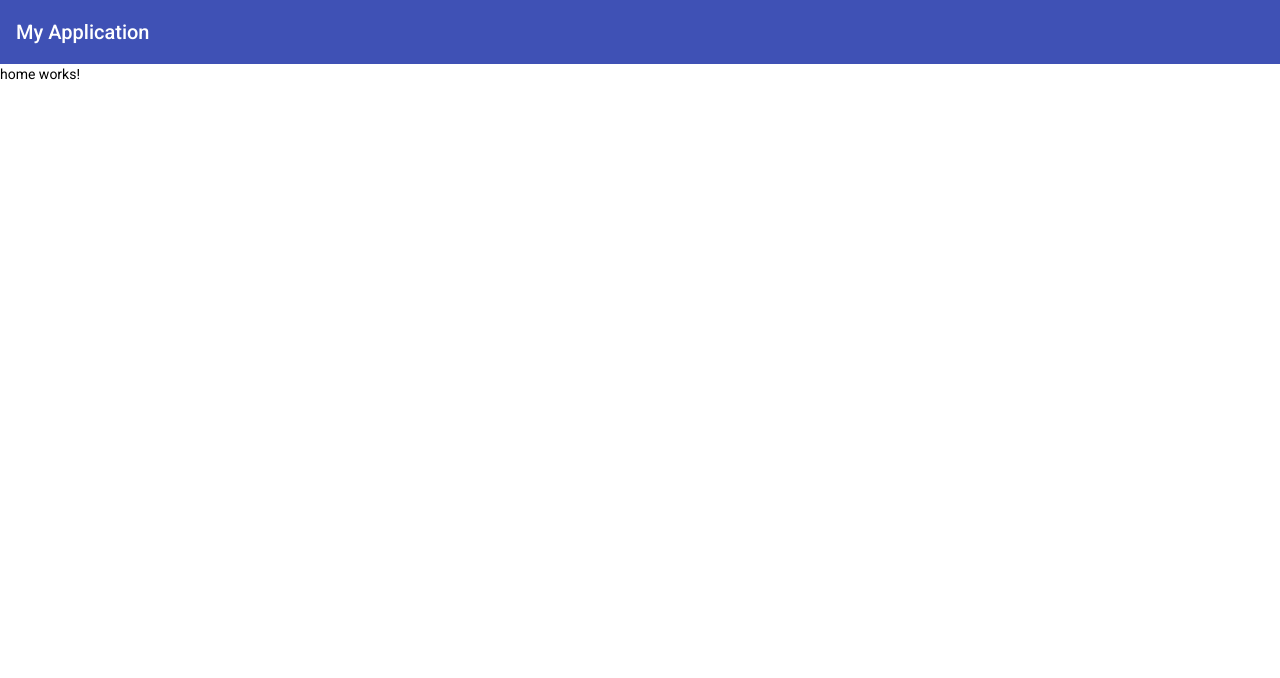
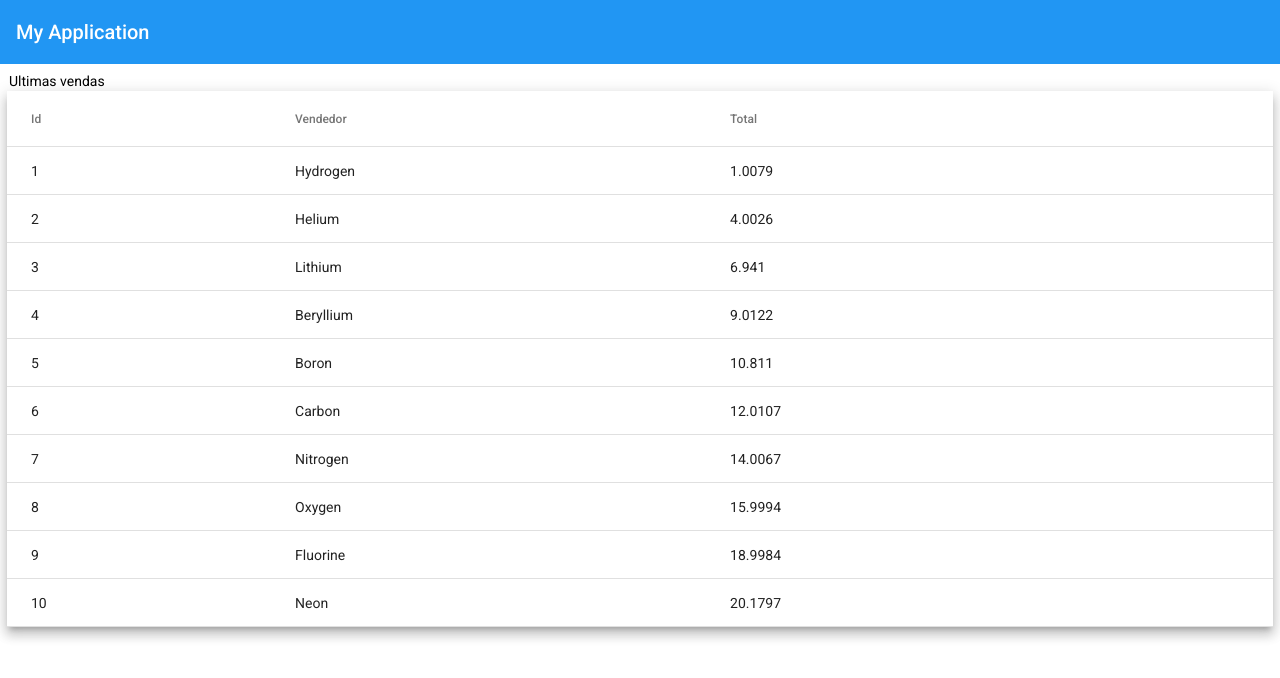
Before and after one commit to marcusmarcelino/note-simplifier, an Angular app in the folder web/: page /home in a window 1280 px wide. Shown: the top 678 px of the page. Built offline with nearby package versions, Linux system fonts and the light colour scheme.

Commit message:
added sales modules

```diff
--- a/web/src/app/app.component.html
+++ b/web/src/app/app.component.html
@@ -1,3 +1,5 @@
 <app-toolbar></app-toolbar>
 
-<router-outlet></router-outlet>
+<div class="content">
+  <router-outlet></router-outlet>
+</div>
--- a/web/src/app/app.component.scss
+++ b/web/src/app/app.component.scss
@@ -0,0 +1,3 @@
+.content {
+  padding: 7px;
+}
--- /dev/null
+++ b/web/src/app/models/sale.ts
@@ -0,0 +1,11 @@
+export class Sale {
+  id: number | undefined;
+  seller: string;
+  amount: number;
+
+  constructor() {
+    this.id = undefined;
+    this.seller = '';
+    this.amount = 0;
+  }
+}
--- a/web/src/app/modules/home/home.module.ts
+++ b/web/src/app/modules/home/home.module.ts
@@ -3,6 +3,7 @@ import { CommonModule } from '@angular/common';
 
 import { HomeRoutingModule } from './home-routing.module';
 import { HomeComponent } from './home/home.component';
+import { MatTableModule } from '@angular/material/table';
 
 
 @NgModule({
@@ -11,7 +12,8 @@ import { HomeComponent } from './home/home.component';
   ],
   imports: [
     CommonModule,
-    HomeRoutingModule
+    HomeRoutingModule,
+    MatTableModule
   ]
 })
 export class HomeModule { }
--- a/web/src/app/modules/home/home/home.component.html
+++ b/web/src/app/modules/home/home/home.component.html
@@ -1 +1,30 @@
-<p>home works!</p>
+<div>
+  <legend>Ultimas vendas</legend>
+  <table mat-table [dataSource]="sales" class="mat-elevation-z8">
+
+    <!--- Note that these columns can be defined in any order.
+          The actual rendered columns are set as a property on the row definition" -->
+
+    <!-- Id Column -->
+    <ng-container matColumnDef="id">
+      <th mat-header-cell *matHeaderCellDef> Id </th>
+      <td mat-cell *matCellDef="let sale"> {{sale.id}} </td>
+    </ng-container>
+
+    <!-- Vendedor Column -->
+    <ng-container matColumnDef="seller">
+      <th mat-header-cell *matHeaderCellDef> Vendedor </th>
+      <td mat-cell *matCellDef="let sale"> {{sale.seller}} </td>
+    </ng-container>
+
+    <!-- Total Column -->
+    <ng-container matColumnDef="amount">
+      <th mat-header-cell *matHeaderCellDef> Total </th>
+      <td mat-cell *matCellDef="let sale"> {{sale.amount}} </td>
+    </ng-container>
+
+    <tr mat-header-row *matHeaderRowDef="displayedColumns"></tr>
+    <tr mat-row *matRowDef="let row; columns: displayedColumns;"></tr>
+  </table>
+
+</div>
--- a/web/src/app/modules/home/home/home.component.scss
+++ b/web/src/app/modules/home/home/home.component.scss
@@ -0,0 +1,3 @@
+table {
+  width: 100%;
+}
--- a/web/src/app/modules/home/home/home.component.ts
+++ b/web/src/app/modules/home/home/home.component.ts
@@ -1,4 +1,18 @@
 import { Component, OnInit } from '@angular/core';
+import { Sale } from 'src/app/models/sale';
+
+const ELEMENT_DATA: Sale[] = [
+  {id: 1, seller: 'Hydrogen', amount: 1.0079},
+  {id: 2, seller: 'Helium', amount: 4.0026},
+  {id: 3, seller: 'Lithium', amount: 6.941},
+  {id: 4, seller: 'Beryllium', amount: 9.0122},
+  {id: 5, seller: 'Boron', amount: 10.811},
+  {id: 6, seller: 'Carbon', amount: 12.0107},
+  {id: 7, seller: 'Nitrogen', amount: 14.0067},
+  {id: 8, seller: 'Oxygen', amount: 15.9994},
+  {id: 9, seller: 'Fluorine', amount: 18.9984},
+  {id: 10, seller: 'Neon', amount: 20.1797},
+];
 
 @Component({
   selector: 'app-home',
@@ -6,7 +20,8 @@ import { Component, OnInit } from '@angular/core';
   styleUrls: ['./home.component.scss']
 })
 export class HomeComponent implements OnInit {
-
+  displayedColumns: string[] = ['id', 'seller', 'amount'];
+  sales = ELEMENT_DATA;
   constructor() { }
 
   ngOnInit(): void {
--- a/web/src/styles.scss
+++ b/web/src/styles.scss
@@ -1,4 +1,13 @@
-/* You can add global styles to this file, and also import other style files */
+@import '@angular/material/theming';
+@include mat-core();
+
+$custom-app-primary: mat-palette($mat-blue);
+$custom-app-secondary: mat-palette($mat-indigo, A200, A400, 700);
+$custom-app-warn: mat-palette($mat-red);
+
+$custom-theme: mat-light-theme($custom-app-primary, $custom-app-secondary, $custom-app-warn);
+
+@include angular-material-theme($custom-theme);
 
 html, body { height: 100%; }
 body { margin: 0; font-family: Roboto, "Helvetica Neue", sans-serif; }
```
